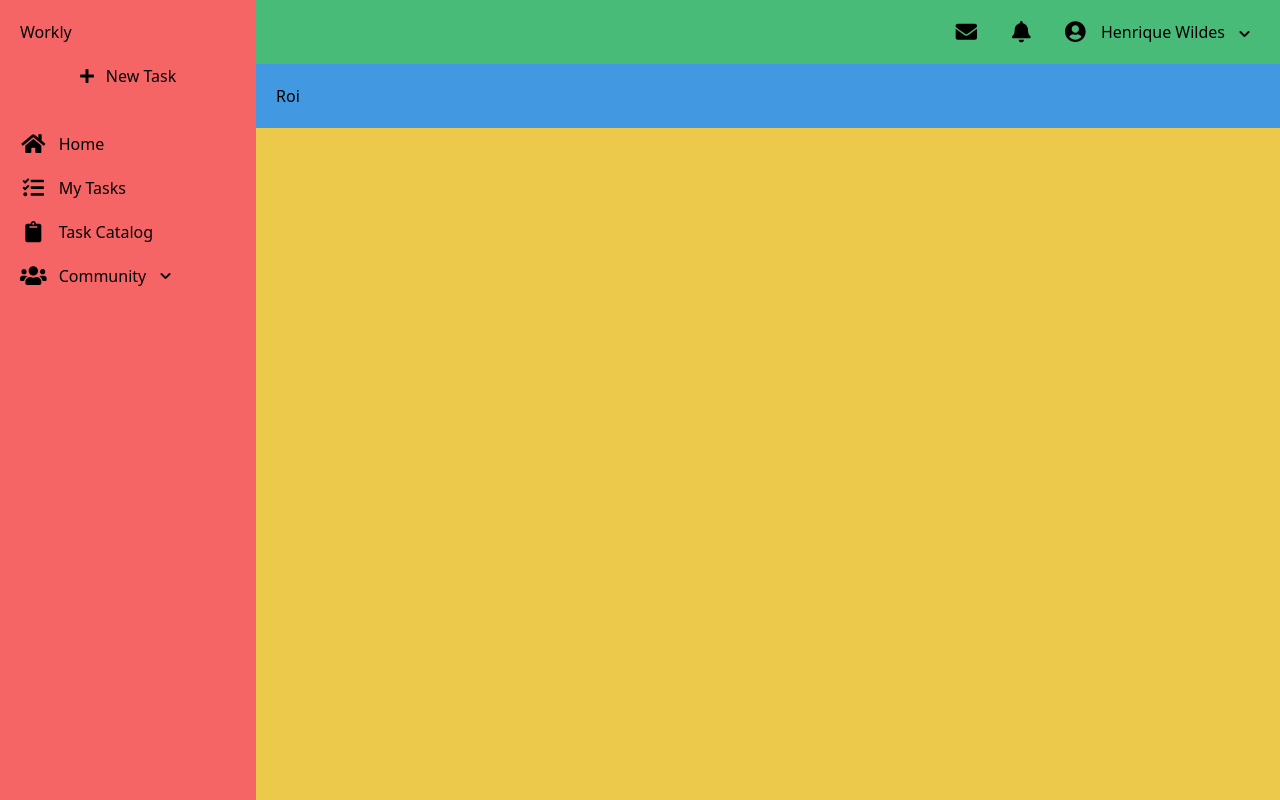
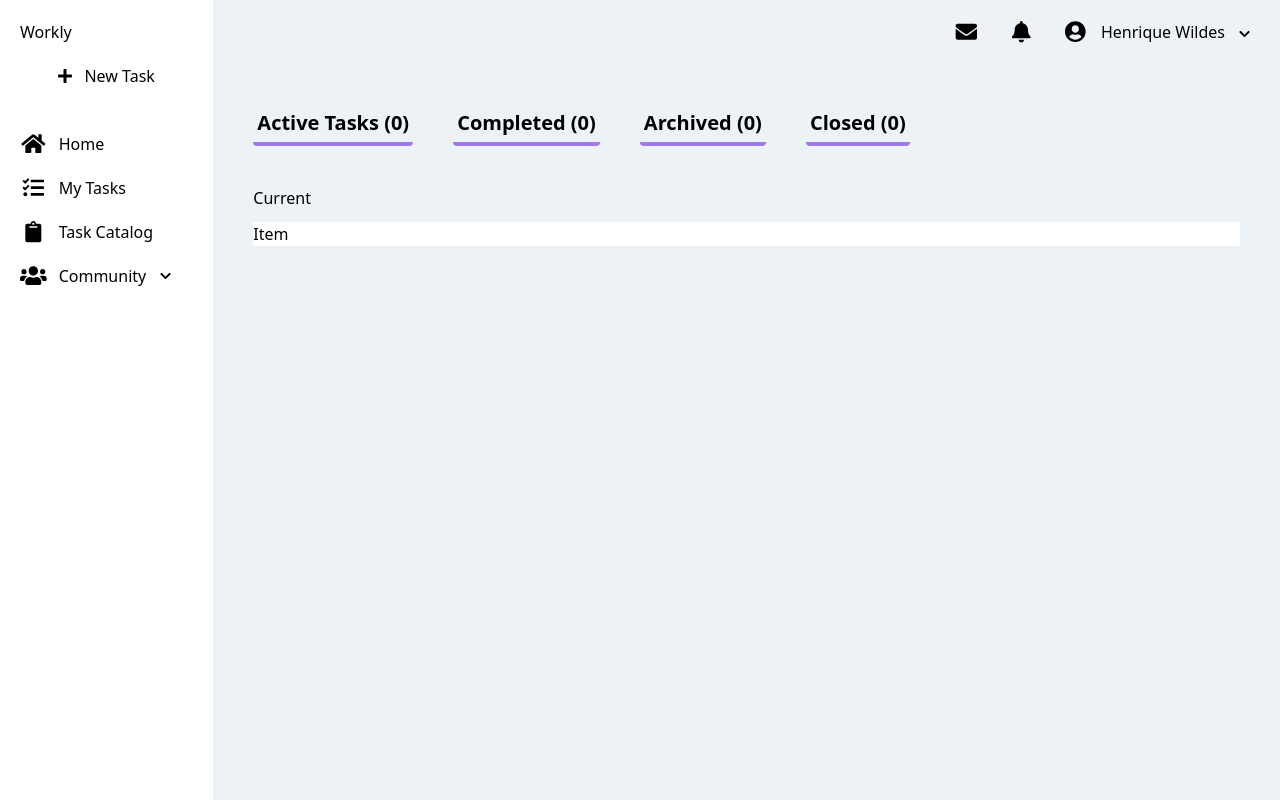
Before and after one commit to ethanskeller/tarefas, a Next.js app: page /tasks in a window 1280 px wide. Built offline with nearby package versions, Linux system fonts and the light colour scheme.

Commit message:
Add main content

```diff
--- a/components/layout.js
+++ b/components/layout.js
@@ -5,12 +5,12 @@ import Sidebar from './sidebar';
 const Layout = ({ children }) => {
     return (
         <div className="flex flex-wrap">
-            <aside className="lg:h-auto bg-red-500 hidden lg:block lg:static fixed h-full w-full lg:w-1/4 xl:w-1/5 p-5">
+            <aside className="lg:h-auto bg-white hidden lg:block lg:static fixed h-full w-full lg:w-1/4 xl:w-1/6 p-5">
                 <Sidebar />
             </aside>
-            <div className="min-h-screen w-full lg:static lg:w-3/4 xl:w-4/5 bg-yellow-500">
+            <div className="min-h-screen w-full lg:static lg:w-3/4 xl:w-5/6 bg-gray-200">
                 <PageHeader />
-                <main className="bg-blue-500 p-5">
+                <main className="p-10">
                     {children}
                 </main>
             </div>
--- a/components/page-header.js
+++ b/components/page-header.js
@@ -3,7 +3,7 @@ import { FontAwesomeIcon } from "@fortawesome/react-fontawesome";
 
 const PageHeader = () => {
     return (
-        <nav className="bg-green-500 flex justify-end px-5 py-3">
+        <nav className="flex justify-end px-5 py-3">
             <a className="m-2">
                 <FontAwesomeIcon className="mr-3" size="lg" icon={'envelope'} fixedWidth />
             </a>
--- a/pages/tasks/index.js
+++ b/pages/tasks/index.js
@@ -5,7 +5,36 @@ import Layout from '../../components/layout';
 const Tasks = () => {
     return (
         <Layout>
-            Roi
+            <nav className="mb-10">
+                <ul className="flex">
+                    <li className="mr-10">
+                        <a className="text-center block p-1 border-b-4 rounded text-xl font-bold border-purple-500">
+                            Active Tasks (0)
+                        </a>
+                    </li>
+                    <li className="mr-10">
+                        <a className="text-center block p-1 border-b-4 rounded text-xl font-bold border-purple-500">
+                            Completed (0)
+                        </a>
+                    </li>
+                    <li className="mr-10">
+                        <a className="text-center block p-1 border-b-4 rounded text-xl font-bold border-purple-500">
+                            Archived (0)
+                        </a>
+                    </li>
+                    <li className="mr-10">
+                        <a className="text-center block p-1 border-b-4 rounded text-xl font-bold border-purple-500">
+                            Closed (0)
+                        </a>
+                    </li>
+                </ul>
+            </nav>
+            <div>
+                <p className="text-upper mb-3">Current</p>
+                <div className="block bg-white">
+                    Item
+                </div>
+            </div>
         </Layout>
     );
 };
```
